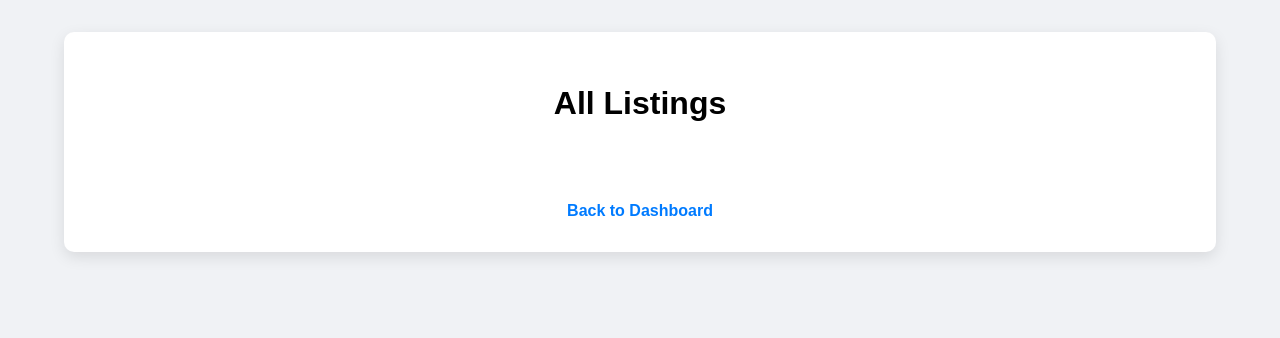
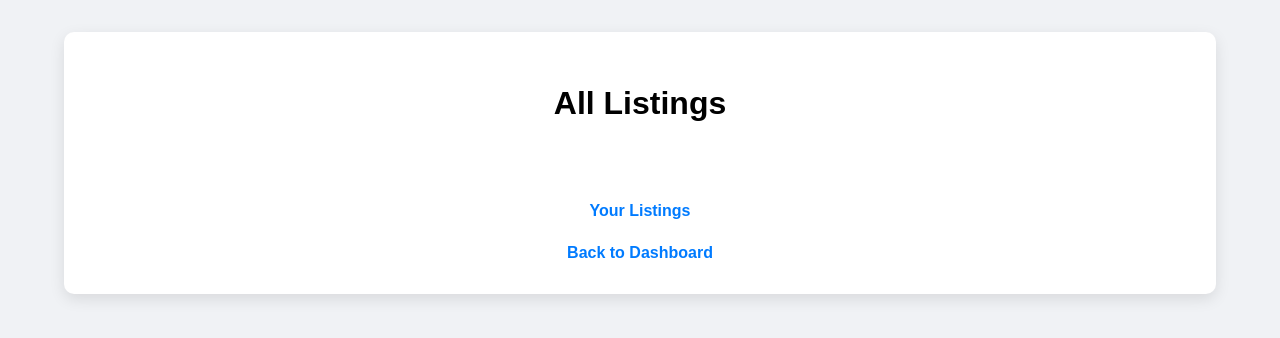
Before and after one commit to kinglalu/WildHacks2025, a Flask app: page /all_listings in a window 1280 px wide. Shown: the top 338 px of the page. Run offline with Flask 3, Linux system fonts and the light colour scheme; the visitor is signed in with stand-in values (Sample User, id 1).

Commit message:
Your Listings button in All listings

```diff
--- a/templates/all_listings.html
+++ b/templates/all_listings.html
@@ -68,6 +68,7 @@
                 </div>
             {% endfor %}
         </div>
+        <a href="{{ url_for('listings', username=username) }}">Your Listings</a>
         <a href="{{ url_for('welcome', username=username) }}">Back to Dashboard</a>
     </div>
         </div>
```
